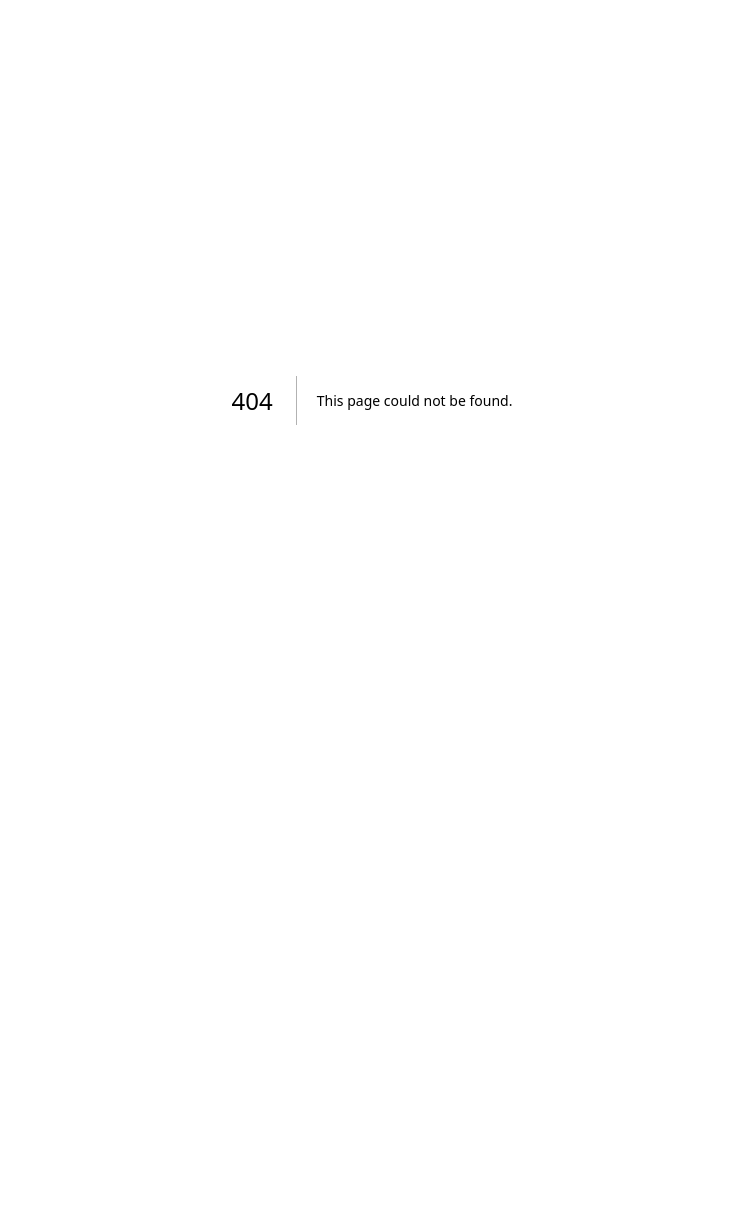
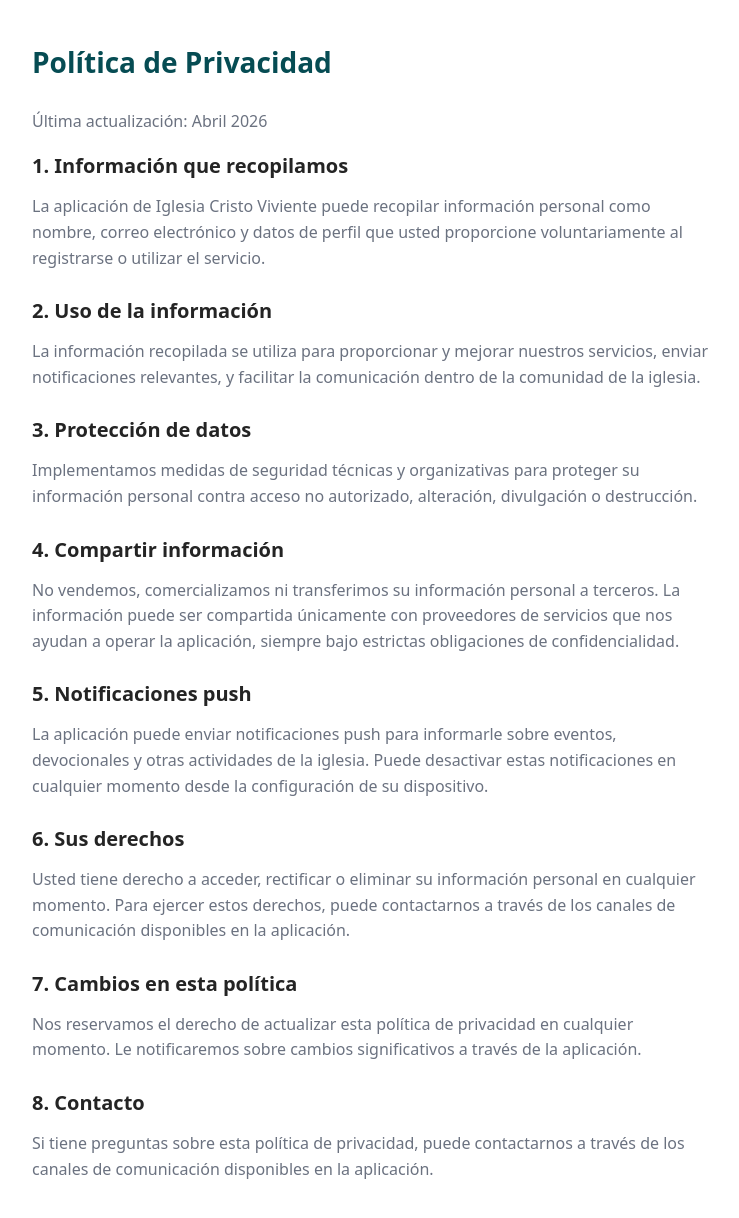
Before and after one commit to mauromolina/cv-web, a Next.js app: page /privacy in a window 1280 px wide. Before the commit this address had no page. Shown: the top 1218 px of the page, without its empty margins (268-1007 px from the left). Before the commit the page ends 800 px from the top, so only its background shows below. Built offline with nearby package versions, Linux system fonts and the light colour scheme.

Commit message:
added terms & privacy

```diff
--- /dev/null
+++ b/src/app/privacy/page.tsx
@@ -0,0 +1,76 @@
+import type { Metadata } from "next";
+
+export const metadata: Metadata = {
+  title: "Política de Privacidad | Iglesia Cristo Viviente",
+  description: "Política de privacidad de la aplicación de Iglesia Cristo Viviente.",
+};
+
+export default function PrivacyPage() {
+  return (
+    <main style={{ maxWidth: 720, margin: "0 auto", padding: "40px 20px", fontFamily: "system-ui, sans-serif", color: "var(--text-primary)" }}>
+      <h1 style={{ fontSize: 28, fontWeight: 700, marginBottom: 24, color: "var(--brand-primary)" }}>
+        Política de Privacidad
+      </h1>
+
+      <p style={{ color: "var(--text-secondary)", marginBottom: 16, lineHeight: 1.6 }}>
+        Última actualización: Abril 2026
+      </p>
+
+      <section style={{ marginBottom: 24 }}>
+        <h2 style={{ fontSize: 20, fontWeight: 600, marginBottom: 12 }}>1. Información que recopilamos</h2>
+        <p style={{ lineHeight: 1.6, color: "var(--text-secondary)" }}>
+          La aplicación de Iglesia Cristo Viviente puede recopilar información personal como nombre, correo electrónico y datos de perfil que usted proporcione voluntariamente al registrarse o utilizar el servicio.
+        </p>
+      </section>
+
+      <section style={{ marginBottom: 24 }}>
+        <h2 style={{ fontSize: 20, fontWeight: 600, marginBottom: 12 }}>2. Uso de la información</h2>
+        <p style={{ lineHeight: 1.6, color: "var(--text-secondary)" }}>
+          La información recopilada se utiliza para proporcionar y mejorar nuestros servicios, enviar notificaciones relevantes, y facilitar la comunicación dentro de la comunidad de la iglesia.
+        </p>
+      </section>
+
+      <section style={{ marginBottom: 24 }}>
+        <h2 style={{ fontSize: 20, fontWeight: 600, marginBottom: 12 }}>3. Protección de datos</h2>
+        <p style={{ lineHeight: 1.6, color: "var(--text-secondary)" }}>
+          Implementamos medidas de seguridad técnicas y organizativas para proteger su información personal contra acceso no autorizado, alteración, divulgación o destrucción.
+        </p>
+      </section>
+
+      <section style={{ marginBottom: 24 }}>
+        <h2 style={{ fontSize: 20, fontWeight: 600, marginBottom: 12 }}>4. Compartir información</h2>
+        <p style={{ lineHeight: 1.6, color: "var(--text-secondary)" }}>
+          No vendemos, comercializamos ni transferimos su información personal a terceros. La información puede ser compartida únicamente con proveedores de servicios que nos ayudan a operar la aplicación, siempre bajo estrictas obligaciones de confidencialidad.
+        </p>
+      </section>
+
+      <section style={{ marginBottom: 24 }}>
+        <h2 style={{ fontSize: 20, fontWeight: 600, marginBottom: 12 }}>5. Notificaciones push</h2>
+        <p style={{ lineHeight: 1.6, color: "var(--text-secondary)" }}>
+          La aplicación puede enviar notificaciones push para informarle sobre eventos, devocionales y otras actividades de la iglesia. Puede desactivar estas notificaciones en cualquier momento desde la configuración de su dispositivo.
+        </p>
+      </section>
+
+      <section style={{ marginBottom: 24 }}>
+        <h2 style={{ fontSize: 20, fontWeight: 600, marginBottom: 12 }}>6. Sus derechos</h2>
+        <p style={{ lineHeight: 1.6, color: "var(--text-secondary)" }}>
+          Usted tiene derecho a acceder, rectificar o eliminar su información personal en cualquier momento. Para ejercer estos derechos, puede contactarnos a través de los canales de comunicación disponibles en la aplicación.
+        </p>
+      </section>
+
+      <section style={{ marginBottom: 24 }}>
+        <h2 style={{ fontSize: 20, fontWeight: 600, marginBottom: 12 }}>7. Cambios en esta política</h2>
+        <p style={{ lineHeight: 1.6, color: "var(--text-secondary)" }}>
+          Nos reservamos el derecho de actualizar esta política de privacidad en cualquier momento. Le notificaremos sobre cambios significativos a través de la aplicación.
+        </p>
+      </section>
+
+      <section style={{ marginBottom: 24 }}>
+        <h2 style={{ fontSize: 20, fontWeight: 600, marginBottom: 12 }}>8. Contacto</h2>
+        <p style={{ lineHeight: 1.6, color: "var(--text-secondary)" }}>
+          Si tiene preguntas sobre esta política de privacidad, puede contactarnos a través de los canales de comunicación disponibles en la aplicación.
+        </p>
+      </section>
+    </main>
+  );
+}
```
Also changed, not shown: src/app/terms/page.tsx (added, +62 -0 lines).
